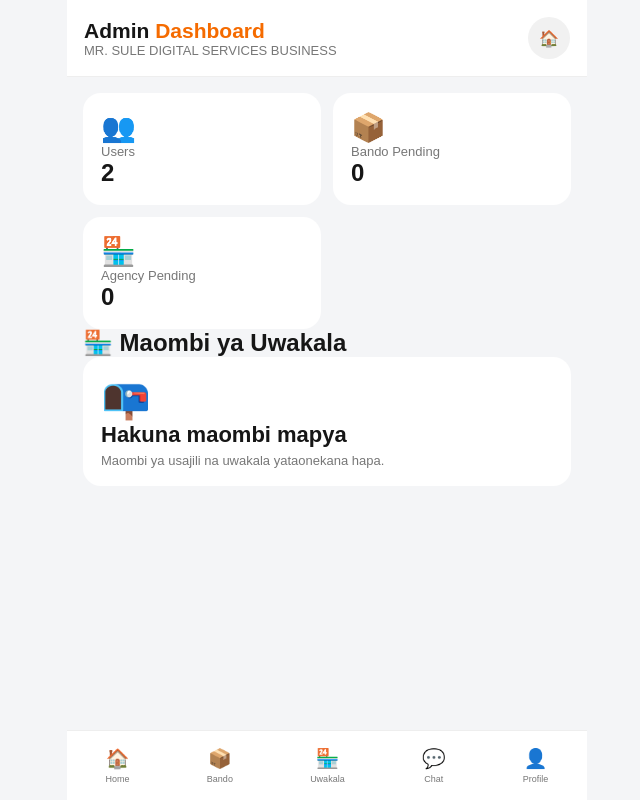
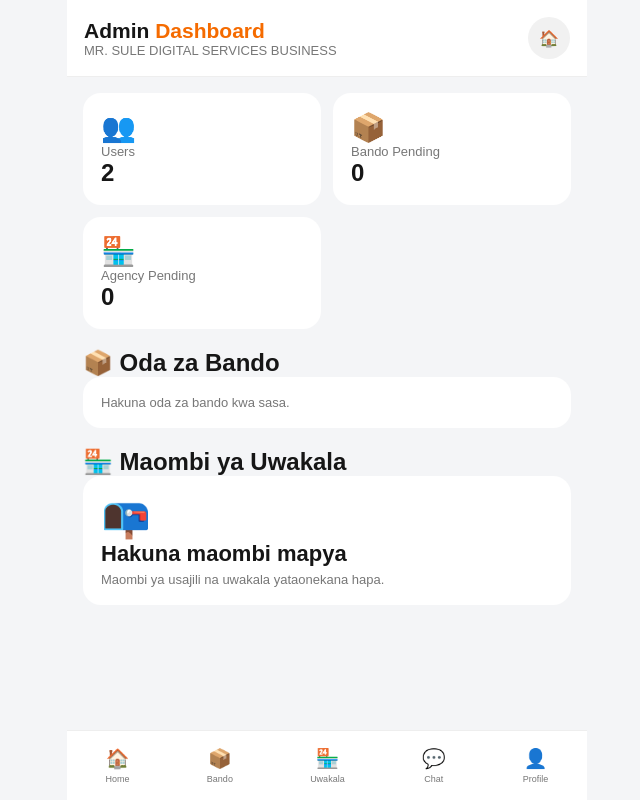
Before and after one commit to keyramkey/halotel-bando, a Flask app: page /dashboard in a window 1280 px wide. Shown: the whole page, without its empty margins (313-953 px from the left). Run offline with Flask 3, Linux system fonts and the light colour scheme; the visitor is signed in with stand-in values (Sample User, id 1); data comes from the database, SQL or seed files in the repository; data that the repository does not hold is empty; some libraries are stand-ins or nearby versions.

Commit message:
Update dashboard.html

```diff
--- a/templates/dashboard.html
+++ b/templates/dashboard.html
@@ -5,276 +5,132 @@
 {% block content %}
 
 <header class="topbar">
-
     <div>
-
-        <div class="brand">
-            Admin <span>Dashboard</span>
+        <div class="brand">Admin <span>Dashboard</span></div>
+        <div class="muted">MR. SULE DIGITAL SERVICES BUSINESS</div>
     </div>
 
-        <div class="muted">
-            MR. SULE DIGITAL SERVICES BUSINESS
-        </div>
-
-    </div>
-
-    <a
-        href="{{ url_for('home') }}"
-        class="icon-btn"
-    >
-        🏠
-    </a>
-
+    <a href="{{ url_for('home') }}" class="icon-btn">🏠</a>
 </header>
-
 
 <div class="page">
 
     <div class="network-grid">
-
-        <div class="card"
-             style="margin:0;">
-
-            <div style="font-size:28px;">
-                👥
+        <div class="card" style="margin:0;">
+            <div style="font-size:28px;">👥</div>
+            <div class="muted">Users</div>
+            <strong style="font-size:24px;">{{ users_count }}</strong>
         </div>
 
-            <div class="muted">
-                Users
+        <div class="card" style="margin:0;">
+            <div style="font-size:28px;">📦</div>
+            <div class="muted">Bando Pending</div>
+            <strong style="font-size:24px;">{{ pending_count }}</strong>
         </div>
 
-            <strong style="font-size:24px;">
-                {{ users_count }}
-            </strong>
-
+        <div class="card" style="margin:0;">
+            <div style="font-size:28px;">🏪</div>
+            <div class="muted">Agency Pending</div>
+            <strong style="font-size:24px;">{{ agency_pending }}</strong>
+        </div>
     </div>
 
-
-        <div class="card"
-             style="margin:0;">
-
-            <div style="font-size:28px;">
-                📦
+    <!-- SEHEMU YA ODA ZA BANDO -->
+    <div class="section-title" style="padding-left:0;padding-right:0; margin-top:20px;">
+        <h2>📦 Oda za Bando</h2>
     </div>
 
-            <div class="muted">
-                Bando Pending
+    {% for order in orders %}
+    <div class="application-card">
+        <div class="application-top">
+            <div>
+                <div class="application-code">Oda #{{ order.id }} - {{ order.amount }}</div>
+                <div class="application-network">TSh {{ "{:,}".format(order.price) }}</div>
             </div>
 
-            <strong style="font-size:24px;">
-                {{ pending_count }}
-            </strong>
-
+            {% if order.status == "pending" %}
+                <span class="status pending">Inasubiri</span>
+            {% elif order.status == "completed" %}
+                <span class="status completed">Imekamilika</span>
+            {% else %}
+                <span class="status rejected">Imekataliwa</span>
+            {% endif %}
         </div>
 
-
-        <div class="card"
-             style="margin:0;">
-
-            <div style="font-size:28px;">
-                🏪
+        <div style="margin-top:12px; font-size:13px;">
+            <strong>Mteja:</strong> {{ order.user.username if order.user else '—' }} ({{ order.user.phone if order.user else '—' }})<br>
+            <strong style="color:#f56b00;">Taarifa:</strong> {{ order.note }}
         </div>
 
-            <div class="muted">
-                Agency Pending
+        {% if order.status == "pending" %}
+        <form method="POST" action="{{ url_for('update_order_status', order_id=order.id) }}" style="margin-top:12px; display:flex; gap:8px;">
+            <input type="hidden" name="status" value="completed">
+            <button class="btn green" type="submit">
+                ✓ Weka DONE (Success)
+            </button>
+        </form>
+        {% endif %}
+    </div>
+    {% else %}
+    <div class="card">
+        <p class="muted">Hakuna oda za bando kwa sasa.</p>
+    </div>
+    {% endfor %}
+
+    <!-- SEHEMU YA MAOMBI YA UWAKALA -->
+    <div class="section-title" style="padding-left:0;padding-right:0; margin-top:20px;">
+        <h2>🏪 Maombi ya Uwakala</h2>
     </div>
 
-            <strong style="font-size:24px;">
-                {{ agency_pending }}
-            </strong>
-
+    {% for application in applications %}
+    <div class="application-card">
+        <div class="application-top">
+            <div>
+                <div class="application-code">{{ application.application_code }}</div>
+                <div class="application-network">{{ application.network }} · {{ application.service_type }}</div>
             </div>
 
+            {% if application.status == "pending" %}
+                <span class="status pending">Inasubiri</span>
+            {% elif application.status == "processing" %}
+                <span class="status processing">Inachakatwa</span>
+            {% elif application.status == "completed" %}
+                <span class="status completed">Imekamilika</span>
+            {% else %}
+                <span class="status rejected">Imekataliwa</span>
+            {% endif %}
         </div>
 
-
-    <div class="section-title"
-         style="padding-left:0;padding-right:0;">
-
-        <h2>
-            🏪 Maombi ya Uwakala
-        </h2>
-
+        <div style="margin-top:12px; font-size:13px;">
+            <strong>{{ application.full_name }}</strong>
+            <div class="muted" style="margin-top:4px;">{{ application.phone }}</div>
         </div>
 
-
-    {% for application in applications %}
-
-    <div class="application-card">
-
-        <div class="application-top">
-
-            <div>
-
-                <div class="application-code">
-                    {{ application.application_code }}
-                </div>
-
-                <div class="application-network">
-                    {{ application.network }}
-                    ·
-                    {{ application.service_type }}
-                </div>
-
-            </div>
-
-
-            {% if application.status == "pending" %}
-
-                <span class="status pending">
-                    Inasubiri
-                </span>
-
-            {% elif application.status == "processing" %}
-
-                <span class="status processing">
-                    Inachakatwa
-                </span>
-
-            {% elif application.status == "completed" %}
-
-                <span class="status completed">
-                    Imekamilika
-                </span>
-
-            {% else %}
-
-                <span class="status rejected">
-                    Imekataliwa
-                </span>
-
-            {% endif %}
-
-        </div>
-
-
-        <div style="
-            margin-top:12px;
-            font-size:13px;
-        ">
-
-            <strong>
-                {{ application.full_name }}
-            </strong>
-
-            <div class="muted"
-                 style="margin-top:4px;">
-
-                {{ application.phone }}
-
-            </div>
-
-        </div>
-
-
-        <form
-            method="POST"
-            action="{{ url_for(
-                'update_agency_status',
-                application_id=application.id
-            ) }}"
-            style="margin-top:13px;"
-        >
-
-            <select
-                class="input"
-                name="status"
-            >
-
-                <option
-                    value="pending"
-                    {% if application.status == "pending" %}
-                    selected
-                    {% endif %}
-                >
-                    Inasubiri
-                </option>
-
-                <option
-                    value="processing"
-                    {% if application.status == "processing" %}
-                    selected
-                    {% endif %}
-                >
-                    Inachakatwa
-                </option>
-
-                <option
-                    value="completed"
-                    {% if application.status == "completed" %}
-                    selected
-                    {% endif %}
-                >
-                    Imekamilika
-                </option>
-
-                <option
-                    value="rejected"
-                    {% if application.status == "rejected" %}
-                    selected
-                    {% endif %}
-                >
-                    Imekataliwa
-                </option>
-
+        <form method="POST" action="{{ url_for('update_agency_status', application_id=application.id) }}" style="margin-top:13px;">
+            <select class="input" name="status">
+                <option value="pending" {% if application.status == "pending" %}selected{% endif %}>Inasubiri</option>
+                <option value="processing" {% if application.status == "processing" %}selected{% endif %}>Inachakatwa</option>
+                <option value="completed" {% if application.status == "completed" %}selected{% endif %}>Imekamilika</option>
+                <option value="rejected" {% if application.status == "rejected" %}selected{% endif %}>Imekataliwa</option>
             </select>
 
+            <textarea class="input" name="note" placeholder="Ujumbe/maelezo kwa mteja...">{{ application.admin_note }}</textarea>
 
-            <textarea
-                class="input"
-                name="note"
-                placeholder="Ujumbe/maelezo kwa mteja..."
-            >{{ application.admin_note }}</textarea>
-
-
-            <button
-                class="btn orange"
-                type="submit"
-                style="margin-top:9px;"
-            >
+            <button class="btn orange" type="submit" style="margin-top:9px;">
                 Hifadhi Status
             </button>
-
         </form>
 
-
-        <a
-            href="{{ url_for(
-                'admin_agency_chat',
-                application_id=application.id
-            ) }}"
-            class="btn"
-            style="
-                display:block;
-                text-align:center;
-                padding-top:16px;
-                margin-top:8px;
-            "
-        >
+        <a href="{{ url_for('admin_agency_chat', application_id=application.id) }}" class="btn" style="display:block; text-align:center; padding-top:16px; margin-top:8px;">
             💬 Fungua Chat na Mteja
         </a>
-
     </div>
-
     {% else %}
-
     <div class="card">
-
-        <div style="font-size:40px;">
-            📭
+        <div style="font-size:40px;">📭</div>
+        <div class="title">Hakuna maombi mapya</div>
+        <p class="muted">Maombi ya usajili na uwakala yataonekana hapa.</p>
     </div>
-
-        <div class="title">
-            Hakuna maombi mapya
-        </div>
-
-        <p class="muted">
-            Maombi ya usajili na uwakala
-            yataonekana hapa.
-        </p>
-
-    </div>
-
     {% endfor %}
 
 </div>
```
Lines whose indentation alone changed are shown as unchanged.
